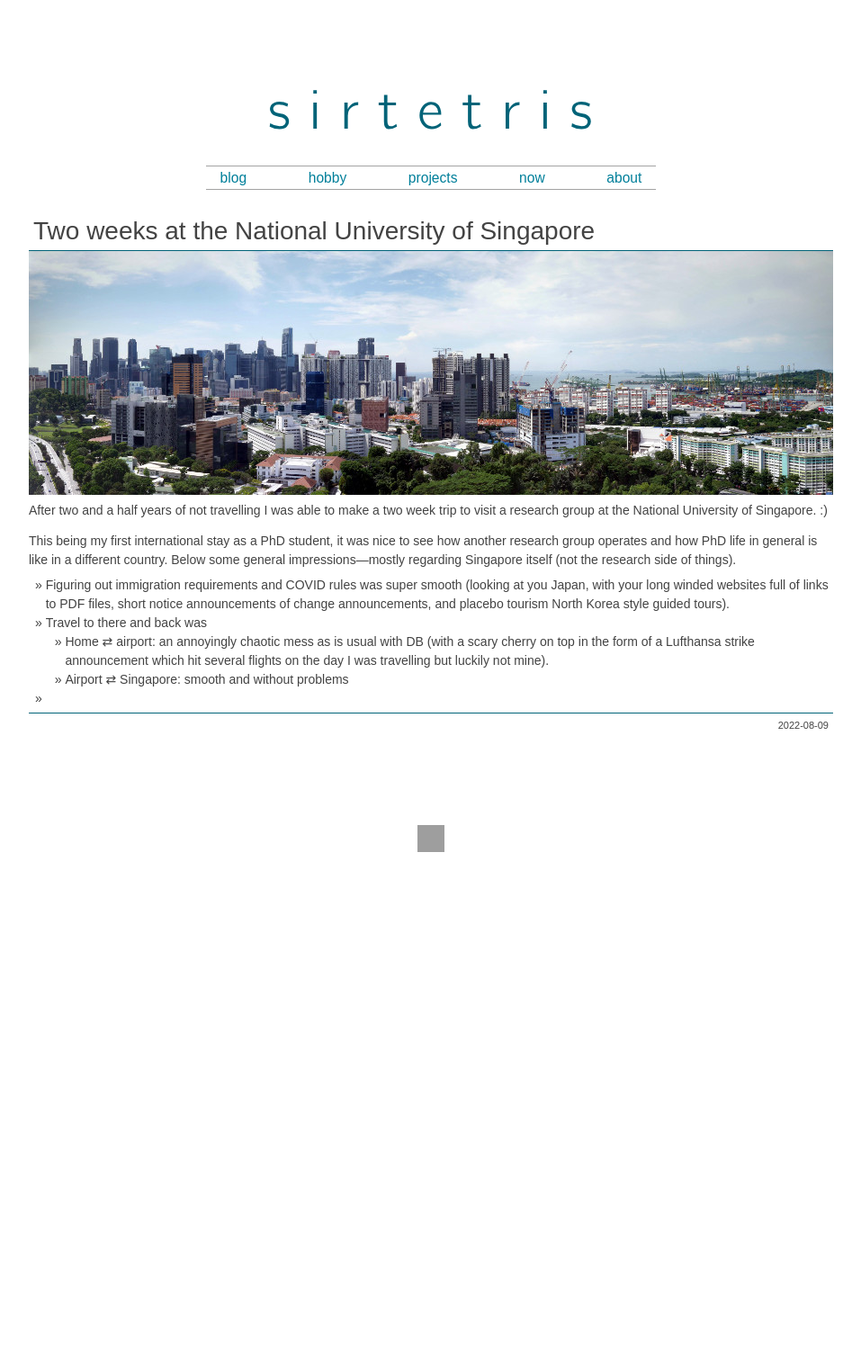
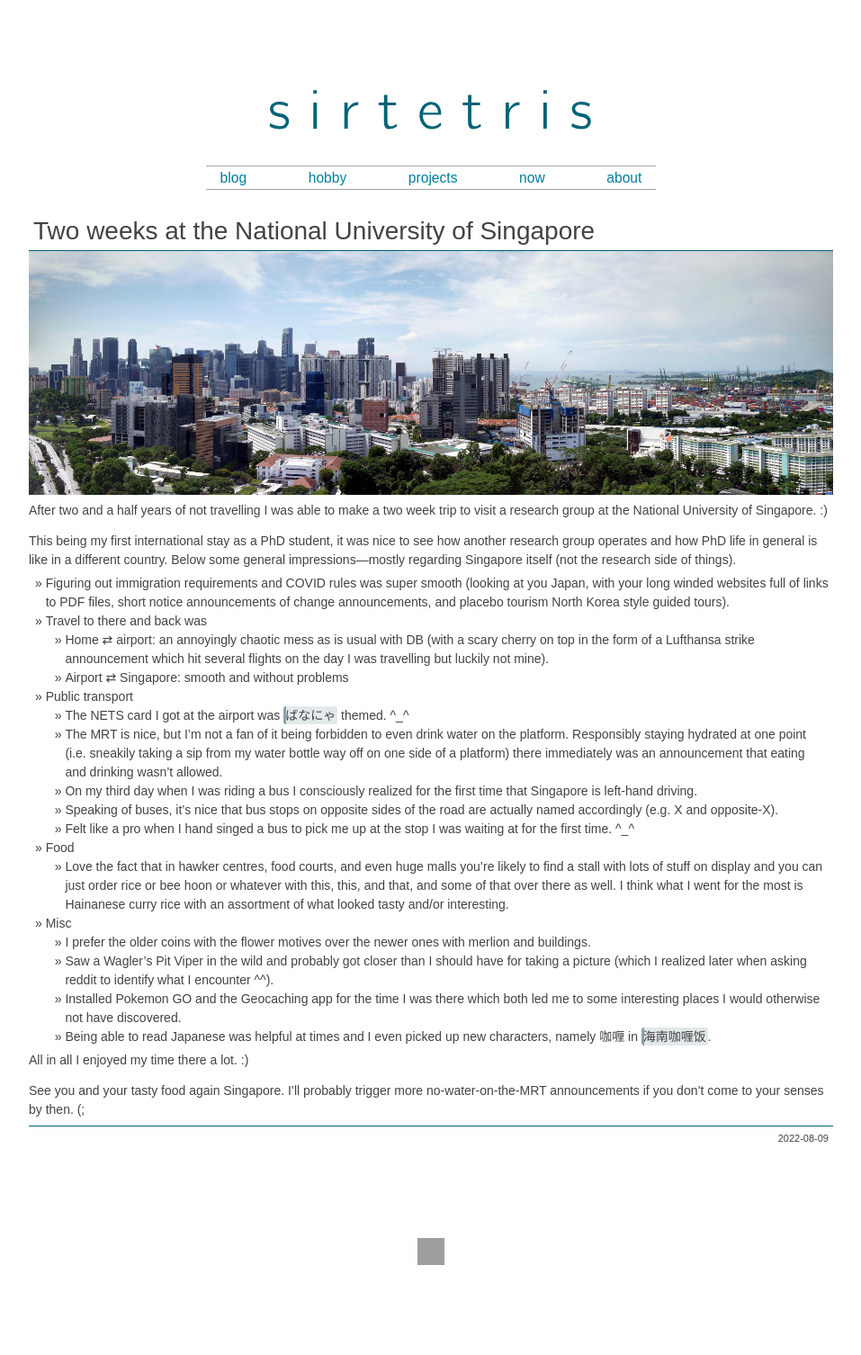
Before and after one commit to IllDepence/sirtetris.com_2021_jekyll, a Jekyll site: the page built from _posts/2022-08-09-c0291245.md, in a window 1280 px wide. Shown: the whole page at 90% size, without its empty margins (161-1118 px from the left). Built offline with Jekyll 4.4.1, drawn with Linux system fonts in a browser that asks for light colours; before the commit the page ends 1047 px from its top, so only the background shows below that; grey boxes are pictures that could not be loaded.

Commit message:
finish NUS post

```diff
--- a/_posts/2022-08-09-c0291245.md
+++ b/_posts/2022-08-09-c0291245.md
@@ -14,4 +14,20 @@ This being my first international stay as a PhD student, it was nice to see how
 * Travel to there and back was
     * Home ⇄ airport: an annoyingly chaotic mess as is usual with DB (with a scary cherry on top in the form of a Lufthansa strike announcement which hit several flights on the day I was travelling but luckily not mine).
     * Airport ⇄ Singapore: smooth and without problems
-*
+* Public transport
+    * The NETS card I got at the airport was <span class="mixlang"><span class="swap" swap="Bananya"><span class="inner">ばなにゃ</span></span></span> themed. ^\_^
+    * The MRT is nice, but I’m not a fan of it being forbidden to even drink water on the platform. Responsibly staying hydrated at one point (i.e. sneakily taking a sip from my water bottle way off on one side of a platform) there immediately was an announcement that eating and drinking wasn’t allowed.
+    * On my third day when I was riding a bus I consciously realized for the first time that Singapore is left-hand driving.
+    * Speaking of buses, it’s nice that bus stops on opposite sides of the road are actually named accordingly (e.g. X and opposite-X).
+    * Felt like a pro when I hand singed a bus to pick me up at the stop I was waiting at for the first time. ^\_^
+* Food
+    * Love the fact that in hawker centres, food courts, and even huge malls you’re likely to find a stall with lots of stuff on display and you can just order rice or bee hoon or whatever with this, this, and that, and some of that over there as well. I think what I went for the most is Hainanese curry rice with an assortment of what looked tasty and/or interesting.
+* Misc
+    * I prefer the older coins with the flower motives over the newer ones with merlion and buildings.
+    * Saw a Wagler’s Pit Viper in the wild and probably got closer than I should have for taking a picture (which I realized later when asking reddit to identify what I encounter ^^).
+    * Installed Pokemon GO and the Geocaching app for the time I was there which both led me to some interesting places I would otherwise not have discovered.
+    * Being able to read Japanese was helpful at times and I even picked up new characters, namely 咖喱 in <span class="mixlang"><span class="swap" swap="Hainanese curry"><span class="inner">海南咖喱饭</span></span></span>.
+
+All in all I enjoyed my time there a lot. :)
+
+See you and your tasty food again Singapore. I’ll probably trigger more no-water-on-the-MRT announcements if you don’t come to your senses by then. (;
```
